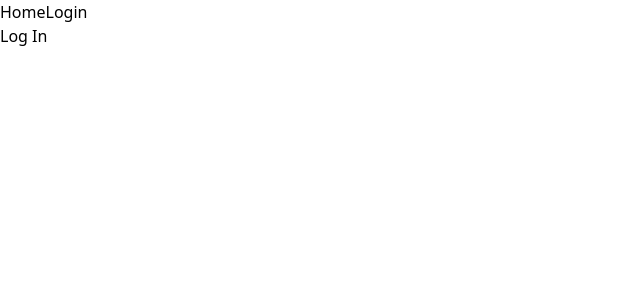
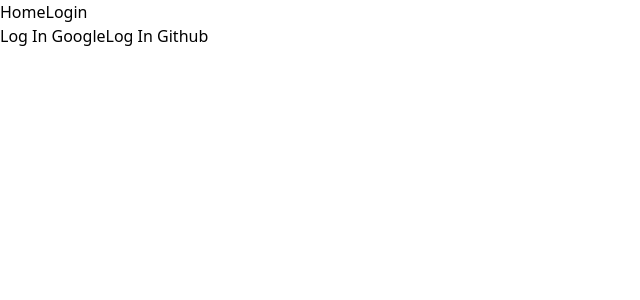
Before and after one commit to KhanZiaul/React-JS, a React (Vite) app in the folder 05-react-firebase/: page /login in a window 1280 px wide. Shown: the top 300 px of the page, without its empty margins (0-640 px from the left). Built offline with nearby package versions, Linux system fonts and the light colour scheme.

Commit message:
with github done

```diff
--- a/05-react-firebase/src/Components/Login/Login.jsx
+++ b/05-react-firebase/src/Components/Login/Login.jsx
@@ -1,16 +1,16 @@
 import React, { useState } from 'react';
-import { GoogleAuthProvider, getAuth, signInWithPopup, signOut } from "firebase/auth";
+import { GithubAuthProvider, GoogleAuthProvider, getAuth, signInWithPopup, signOut } from "firebase/auth";
 import app from '../../Firebase/firebase.init';
 
 const Login = () => {
     const auth = getAuth(app)
-    const provider = new GoogleAuthProvider()
-    console.log(app)
+    const googleProvider = new GoogleAuthProvider()
+    const githubProvider = new GithubAuthProvider()
 
-    const [users,setUser] = useState(null)
+    const [users, setUser] = useState(null)
 
     const googleHandler = () => {
-        signInWithPopup(auth, provider)
+        signInWithPopup(auth, googleProvider)
             .then(result => {
                 const user = result.user;
                 console.log(user)
@@ -21,19 +21,37 @@ const Login = () => {
             })
     }
 
+    const githubHandler = () => {
+
+        signInWithPopup(auth, githubProvider)
+            .then(result => {
+                const user = result.user;
+                console.log(user)
+                setUser(user)
+            })
+            .catch((error) => {
+                console.log('error', error.message)
+            })
+    }
+
     const signOutHandler = () => {
         signOut(auth)
             .then(result => {
                 console.log(result)
                 setUser(null)
             }).catch((error) => {
-            console.log(error)
+                console.log('error', error.message)
             });
     }
+
     return (
         <div className='flex justify-center gap-10 my-10'>
             {
-             users ? <button className='bg-sky-500 text-white px-5 py-3 rounded-md hover:text-sky-700' onClick={signOutHandler}>sign out</button> :  <button className='bg-sky-500 text-white px-5 py-3 rounded-md hover:text-sky-700' onClick={googleHandler}>Log In</button>
+                users ? <button className='bg-sky-500 text-white px-5 py-3 rounded-md hover:text-sky-700' onClick={signOutHandler}>sign out</button> :
+                    <div className='flex gap-6'>
+                        <button className='bg-sky-500 text-white px-5 py-3 rounded-md hover:text-sky-700' onClick={googleHandler}>Log In Google</button>
+                        <button className='bg-sky-500 text-white px-5 py-3 rounded-md hover:text-sky-700' onClick={githubHandler}>Log In Github</button>
+                    </div>
             }
         </div>
     );
```
Lines whose indentation alone changed are shown as unchanged.
